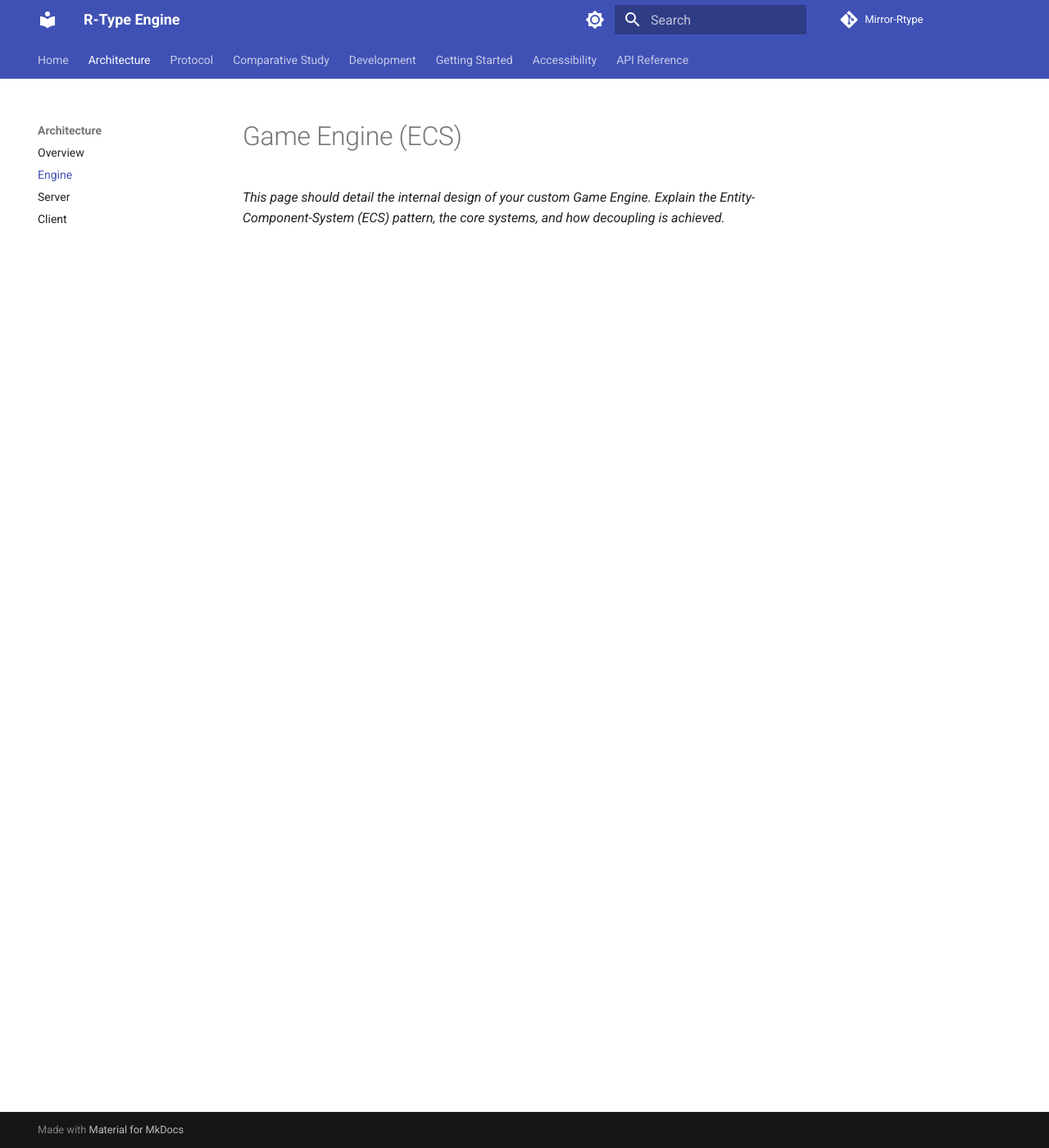
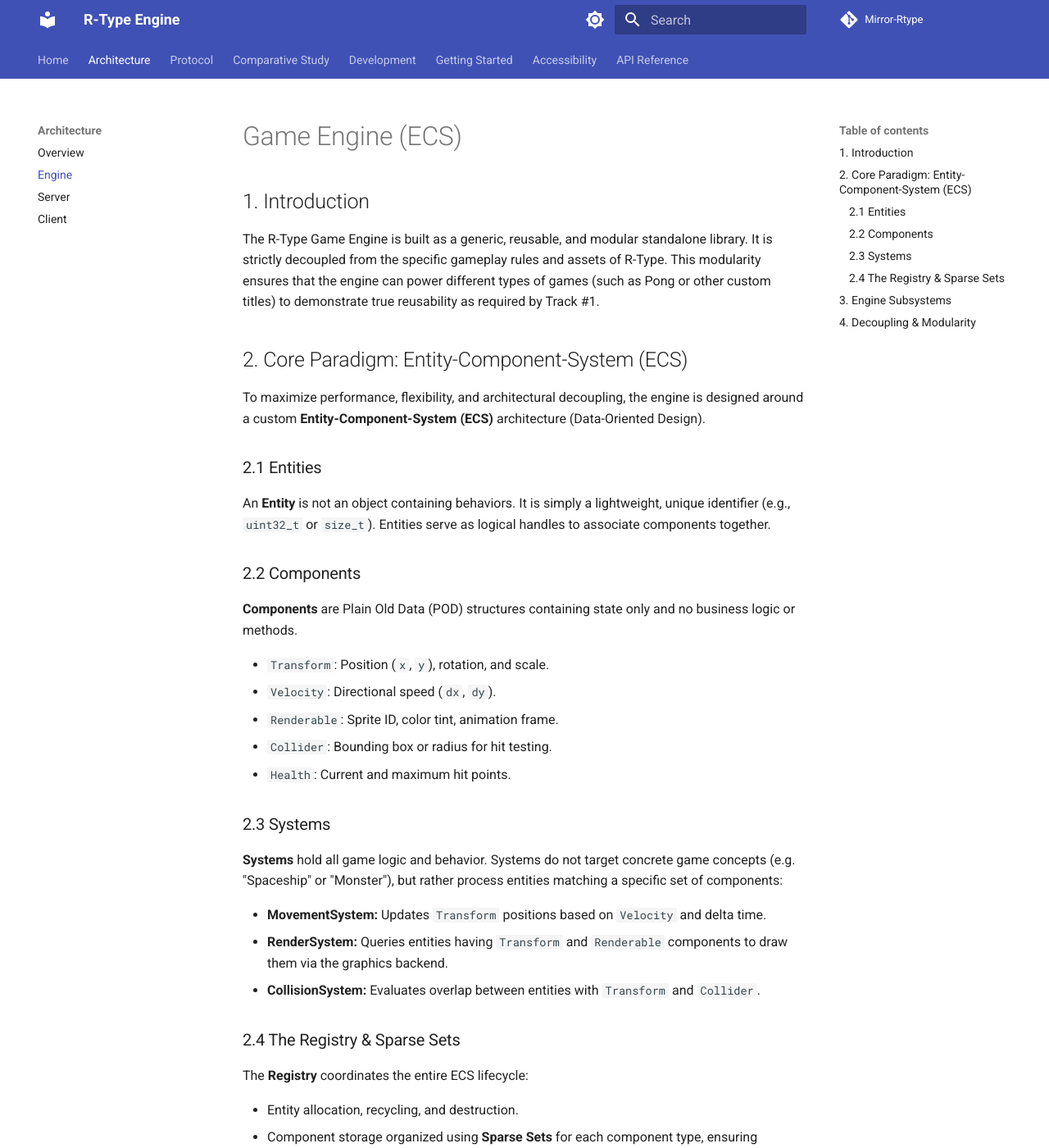
Before and after one commit to Matt4401/Mirror-Rtype, an MkDocs documentation site: the page built from docs/architecture/engine.md, in a window 1280 px wide and 1400 px high. Shown: the whole window at 82% size. Built offline with MkDocs 1.6.1 and Material for MkDocs 9.7.7, drawn with Linux system fonts in a browser that asks for light colours; comment, search, counter and statistics services are not loaded; some of the changed text lies outside the part shown.

Commit message:
docs(engine): add engine and architecture documentation with detailed ECS and subsystem descriptions

````diff
--- a/docs/architecture/engine.md
+++ b/docs/architecture/engine.md
@@ -1,3 +1,70 @@
 # Game Engine (ECS)
 
-*This page should detail the internal design of your custom Game Engine. Explain the Entity-Component-System (ECS) pattern, the core systems, and how decoupling is achieved.*
+## 1. Introduction
+
+The R-Type Game Engine is built as a generic, reusable, and modular standalone library. It is strictly decoupled from the specific gameplay rules and assets of R-Type. This modularity ensures that the engine can power different types of games (such as Pong or other custom titles) to demonstrate true reusability as required by Track #1.
+
+## 2. Core Paradigm: Entity-Component-System (ECS)
+
+To maximize performance, flexibility, and architectural decoupling, the engine is designed around a custom **Entity-Component-System (ECS)** architecture (Data-Oriented Design).
+
+### 2.1 Entities
+
+An **Entity** is not an object containing behaviors. It is simply a lightweight, unique identifier (e.g., `uint32_t` or `size_t`). Entities serve as logical handles to associate components together.
+
+### 2.2 Components
+
+**Components** are Plain Old Data (POD) structures containing state only and no business logic or methods.
+
+- `Transform`: Position (`x`, `y`), rotation, and scale.
+- `Velocity`: Directional speed (`dx`, `dy`).
+- `Renderable`: Sprite ID, color tint, animation frame.
+- `Collider`: Bounding box or radius for hit testing.
+- `Health`: Current and maximum hit points.
+
+### 2.3 Systems
+
+**Systems** hold all game logic and behavior. Systems do not target concrete game concepts (e.g. "Spaceship" or "Monster"), but rather process entities matching a specific set of components:
+
+- **MovementSystem:** Updates `Transform` positions based on `Velocity` and delta time.
+- **RenderSystem:** Queries entities having `Transform` and `Renderable` components to draw them via the graphics backend.
+- **CollisionSystem:** Evaluates overlap between entities with `Transform` and `Collider`.
+
+### 2.4 The Registry & Sparse Sets
+
+The **Registry** coordinates the entire ECS lifecycle:
+
+- Entity allocation, recycling, and destruction.
+- Component storage organized using **Sparse Sets** for each component type, ensuring contiguous memory layout in cache and $O(1)$ lookups/insertions/removals.
+- Filtering and view iteration for systems.
+
+```mermaid
+graph TD
+    subgraph Registry["Engine Core (Registry)"]
+        E1["Entity 1"] --> C1["Transform"]
+        E1 --> C2["Velocity"]
+        E2["Entity 2"] --> C3["Transform"]
+        E2 --> C4["Renderable"]
+    end
+
+    subgraph Systems["Systems"]
+        MS["Movement System"] -.->|"Queries Transform + Velocity"| E1
+        RS["Render System"] -.->|"Queries Transform + Renderable"| E2
+    end
+```
+
+## 3. Engine Subsystems
+
+The engine is partitioned into decoupled subsystems:
+
+- **ECS Core:** Manages entity lifecycles, component pools, and system execution order.
+- **Rendering & Audio (Raylib):** Abstracts 2D drawing, textures, sprite batching, font rendering, and sound effects.
+- **Physics & Collisions:** Manages spatial partitioning (e.g., Quadtree or Grid) and AABB collision queries.
+- **Event Bus:** Decoupled publisher/subscriber messaging mechanism enabling asynchronous events (e.g., audio triggers on collision without direct coupling).
+- **Network Abstraction (Asio):** Transport layer supporting both TCP (lobby, auth) and UDP (real-time gameplay state synchronization).
+
+## 4. Decoupling & Modularity
+
+1. **Standalone Library:** Built independently as a static or dynamic library with its own build targets.
+2. **Game Agnostic:** Does not contain any R-Type specific references (no hardcoded player, enemy, or bullet logic).
+3. **Pluggable Systems:** Games register their own domain-specific components and systems into the engine's `Registry`.
--- a/mkdocs.yml
+++ b/mkdocs.yml
@@ -47,7 +47,11 @@ plugins:
 markdown_extensions:
   - admonition
   - pymdownx.details
-  - pymdownx.superfences
+  - pymdownx.superfences:
+      custom_fences:
+        - name: mermaid
+          class: mermaid
+          format: !!python/name:pymdownx.superfences.fence_code_format
   - pymdownx.highlight:
       anchor_linenums: true
       line_spans: __span
````
Also changed, not shown: docs/architecture/overview.md (+54 -1 lines).
